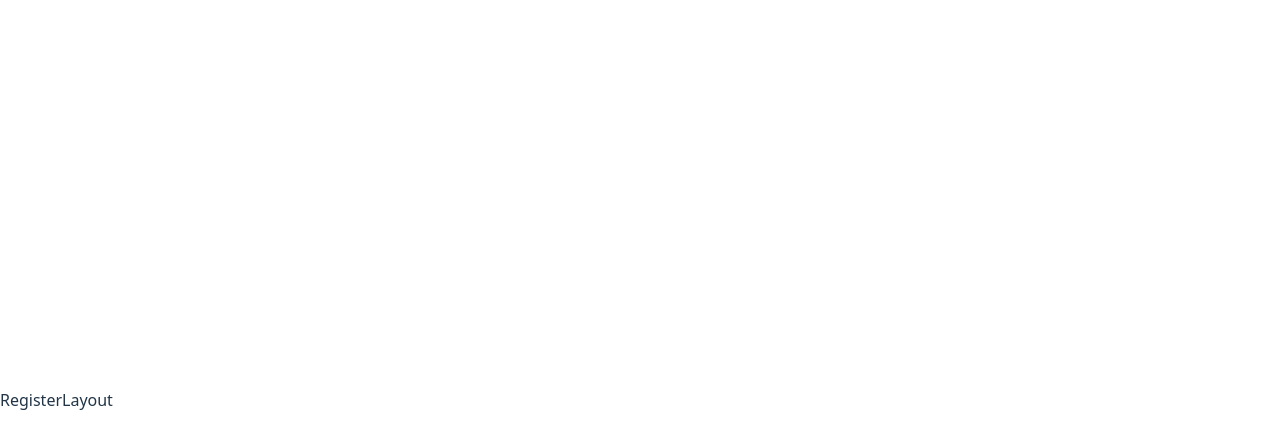
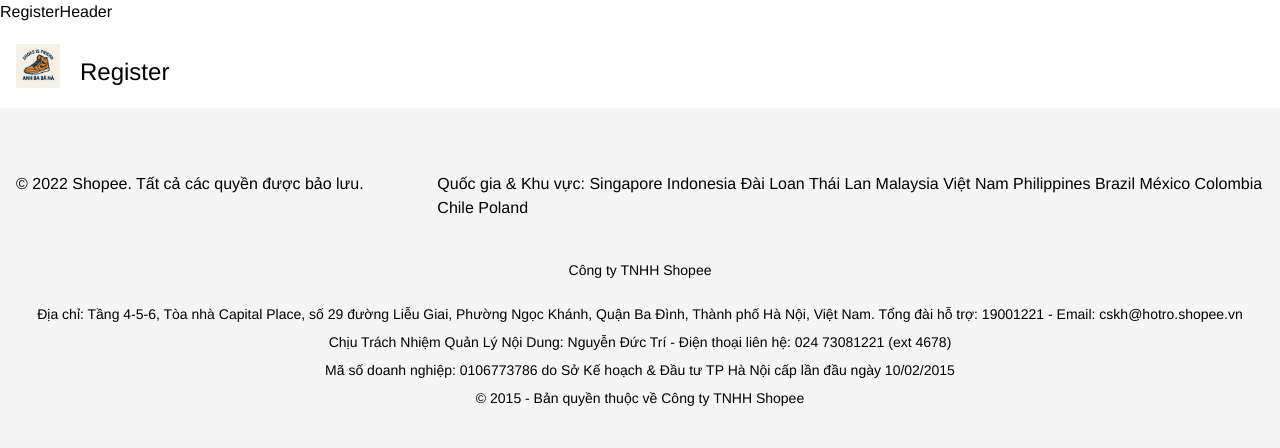
Before and after one commit to drawyoung0405/ShopeeClone, a React (Vite) app: page /register in a window 1280 px wide. Shown: the top 448 px of the page. Built offline with nearby package versions, Linux system fonts and the light colour scheme.

Commit message:
base UI for Register Layout

```diff
--- /dev/null
+++ b/src/Components/RegisterHeader/RegisterHeader.tsx
@@ -0,0 +1,6 @@
+export default function RegisterHeader() {
+  return(
+   <div>
+    RegisterHeader
+  </div>)
+}
--- /dev/null
+++ b/src/Components/RegisterHeader/index.ts
@@ -0,0 +1,2 @@
+import RegisterHeader from './RegisterHeader'
+export default RegisterHeader
--- /dev/null
+++ b/src/Footer/Footer.tsx
@@ -0,0 +1,35 @@
+import React from 'react'
+
+export default function Footer() {
+  return (
+    <footer className='py-16 bg-neutral-100'>
+      <div className='max-w-7xl mx-aut px-4'>
+        <div className='grid grid-cols-1 lg:grid-cols-3 gap-4'>
+          <div className='lg:col-span-1'>
+            <div>© 2022 Shopee. Tất cả các quyền được bảo lưu.</div>
+          </div>
+          <div className='lg:col-span-2'>
+            <div>
+              Quốc gia & Khu vực: Singapore Indonesia Đài Loan Thái Lan Malaysia Việt Nam Philippines Brazil México
+              Colombia Chile Poland
+            </div>
+          </div>
+        </div>
+        <div className='mt-10 text-center text-sm'>
+          <div>Công ty TNHH Shopee</div>
+          <div className='mt-6'>
+            Địa chỉ: Tầng 4-5-6, Tòa nhà Capital Place, số 29 đường Liễu Giai, Phường Ngọc Khánh, Quận Ba Đình, Thành
+            phố Hà Nội, Việt Nam. Tổng đài hỗ trợ: 19001221 - Email: cskh@hotro.shopee.vn
+          </div>
+          <div className='mt-2'>
+            Chịu Trách Nhiệm Quản Lý Nội Dung: Nguyễn Đức Trí - Điện thoại liên hệ: 024 73081221 (ext 4678)
+          </div>
+          <div className='mt-2'>
+            Mã số doanh nghiệp: 0106773786 do Sở Kế hoạch & Đầu tư TP Hà Nội cấp lần đầu ngày 10/02/2015
+          </div>
+          <div className='mt-2'>© 2015 - Bản quyền thuộc về Công ty TNHH Shopee</div>
+        </div>
+      </div>
+    </footer>
+  )
+}
--- /dev/null
+++ b/src/Footer/index.ts
@@ -0,0 +1,2 @@
+import Footer from './Footer'
+export default Footer
--- a/src/index.css
+++ b/src/index.css
@@ -1,71 +1,7 @@
 @tailwind base;
 @tailwind components;
 @tailwind utilities;
-Cấu hình vite config :root {
-  font-family: system-ui, Avenir, Helvetica, Arial, sans-serif;
-  line-height: 1.5;
+body{
+  font-family: 'Helvetica Neue', Helvetica, Arial, sans-serif;
   font-weight: 400;
-
-  color-scheme: light dark;
-  color: rgba(255, 255, 255, 0.87);
-  background-color: #242424;
-
-  font-synthesis: none;
-  text-rendering: optimizeLegibility;
-  -webkit-font-smoothing: antialiased;
-  -moz-osx-font-smoothing: grayscale;
 }
-
-a {
-  font-weight: 500;
-  color: #646cff;
-  text-decoration: inherit;
-}
-a:hover {
-  color: #535bf2;
-}
-
-body {
-  margin: 0;
-  display: flex;
-  place-items: center;
-  min-width: 320px;
-  min-height: 100vh;
-}
-
-h1 {
-  font-size: 3.2em;
-  line-height: 1.1;
-}
-
-button {
-  border-radius: 8px;
-  border: 1px solid transparent;
-  padding: 0.6em 1.2em;
-  font-size: 1em;
-  font-weight: 500;
-  font-family: inherit;
-  background-color: #1a1a1a;
-  cursor: pointer;
-  transition: border-color 0.25s;
-}
-button:hover {
-  border-color: #646cff;
-}
-button:focus,
-button:focus-visible {
-  outline: 4px auto -webkit-focus-ring-color;
-}
-
-@media (prefers-color-scheme: light) {
-  :root {
-    color: #213547;
-    background-color: #ffffff;
-  }
-  a:hover {
-    color: #747bff;
-  }
-  button {
-    background-color: #f9f9f9;
-  }
-}
--- a/src/layouts/RegisterLayout/RegisterLayout.tsx
+++ b/src/layouts/RegisterLayout/RegisterLayout.tsx
@@ -1,11 +1,15 @@
+import RegisterHeader from '../../Components/RegisterHeader'
+import Footer from '../../Footer'
+
 interface Props {
   children?: React.ReactNode
 }
 export default function RegisterLayout({ children }: Props) {
   return (
     <div>
-      RegisterLayout
+      <RegisterHeader />
       {children}
+      <Footer />
     </div>
   )
 }
--- a/src/pages/Register/Register.tsx
+++ b/src/pages/Register/Register.tsx
@@ -1,4 +1,16 @@
+import { Link } from 'react-router-dom'
 
 export default function Register() {
-  return <div></div>
+  return (
+    <header className='py-5'>
+      <div className='max-w-7xl mx-auto px-4'>
+        <nav className='flex items-end'>
+          <Link to='/' className='flex items-end'>
+            <img src='../../public/logo.png' alt='Shopee Logo' className='h-8 lg:h-11' />
+          </Link>
+          <div className='ml-5 text-xl lg:text-2xl'>Register</div>
+        </nav>
+      </div>
+    </header>
+  )
 }
--- a/tailwind.config.js
+++ b/tailwind.config.js
@@ -2,7 +2,13 @@
 export default {
   content: ['./index.html', './src/**/*.{js,ts,jsx,tsx}'],
   theme: {
-    extend: {},
+    extend: {
+      colors: {
+        orange:'#ee4d2d',
+        dark:'#1c1c1c',
+        lightGray:'#f5f5f5',
+    }
   },
   plugins: [],
 }
+}
```
Also changed, not shown: public/logo.png (added).
